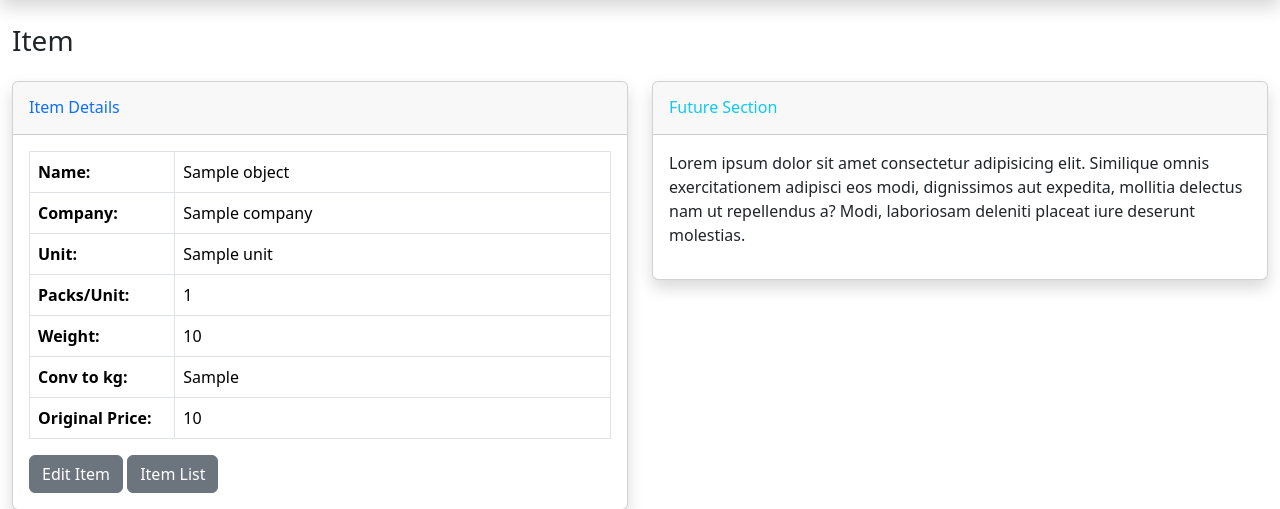
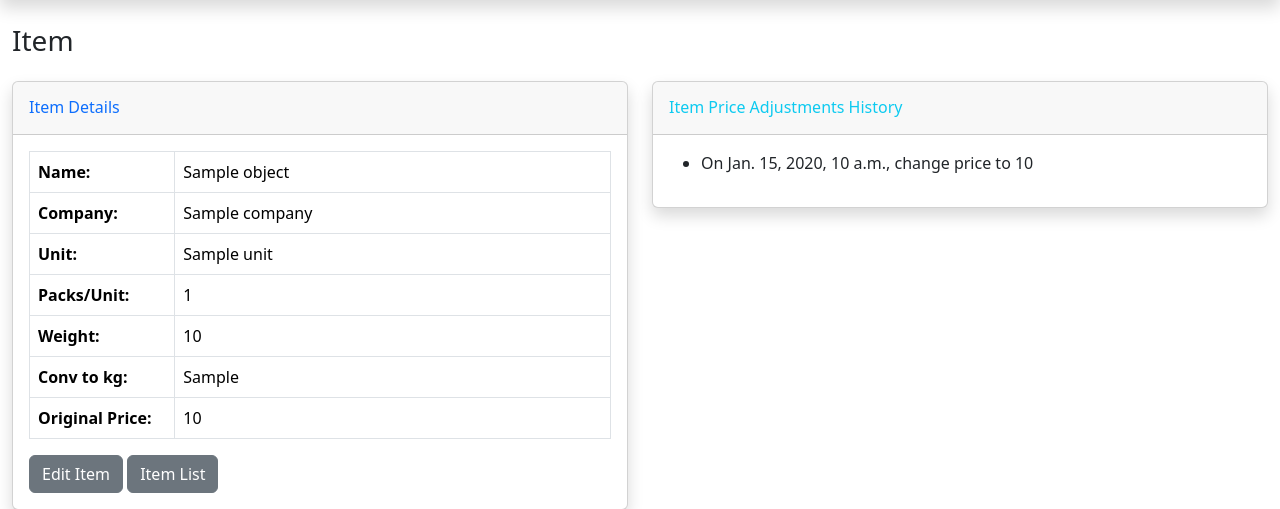
Before and after one commit to jmgcheng/tsmb_sys01_repo01, a Django app: template core/items/templates/items/item_detail.html in a window 1280 px wide. Shown: the part 58-567 px from the top of the page. Run offline with Django 5.2, Linux system fonts and the light colour scheme; the template is opened without the code that fills it: most values are stand-ins (such as "Sample title", 1, 10 or a date in 2020); some libraries are stand-ins or nearby versions.

Commit message:
update - item detail - add item price adjustment history

```diff
--- a/core/items/templates/items/item_detail.html
+++ b/core/items/templates/items/item_detail.html
@@ -64,12 +64,20 @@
         <div class="col-xl-6 col-lg-5">
             <div class="card shadow mb-4">
                 <div class="card-header py-3">
-                    <h6 class="m-0 font-weight-bold text-info">Future Section</h6>
+                    <h6 class="m-0 font-weight-bold text-info">Item Price Adjustments History</h6>
                 </div>
                 <div class="card-body">
-                    <p>
-                        Lorem ipsum dolor sit amet consectetur adipisicing elit. Similique omnis exercitationem adipisci eos modi, dignissimos aut expedita, mollitia delectus nam ut repellendus a? Modi, laboriosam deleniti placeat iure deserunt molestias.
-                    </p>
+                  {% if price_adjustments %}
+                    <ul>
+                      {% for price_adjustment in price_adjustments %}
+                        <li>On {{price_adjustment.date}}, change price to {{price_adjustment.new_price}}</li>
+                      {% endfor %}
+                    </ul>
+
+                  {% else %}
+                    <p>No history for this item</p>
+                  {% endif %}
+
                 </div>
             </div>
         </div>
```
Also changed, not shown: core/items/views.py (+7 -0 lines).
